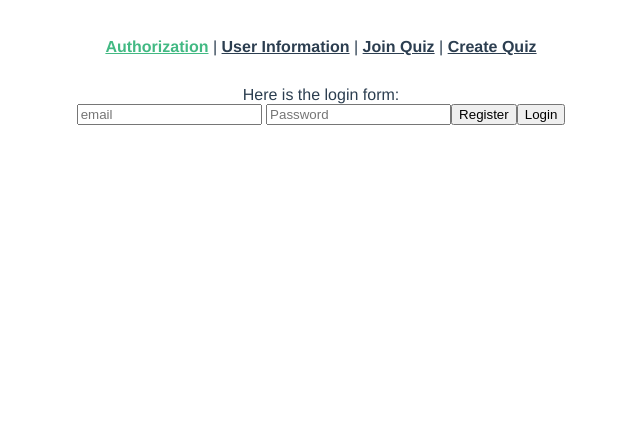
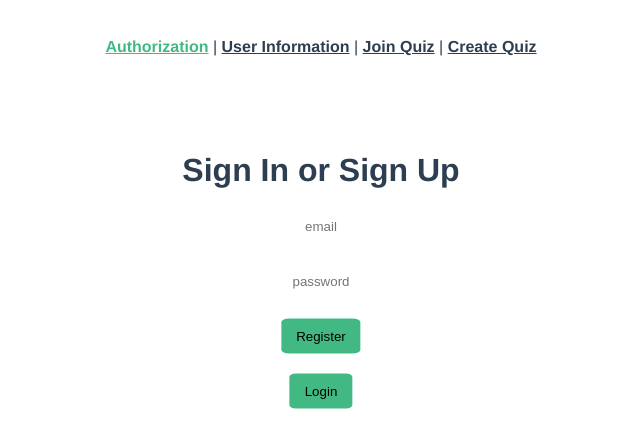
Before and after one commit to IU-IPOD-F20/map-projects-teamDoshirak, a Vue app in the folder quizgame/: page / in a window 1280 px wide. Shown: the top 448 px of the page, without its empty margins (319-959 px from the left). Built offline with nearby package versions, Linux system fonts and the light colour scheme; no server answers.

Commit message:
added functionality & styles

```diff
--- a/quizgame/package.json
+++ b/quizgame/package.json
@@ -13,8 +13,11 @@
     "core-js": "^3.6.5",
     "firebase": "^7.24.0",
     "safe-json-stringify": "^1.2.0",
+    "uuid": "^8.3.2",
     "vue": "^2.6.11",
-    "vue-router": "^3.2.0"
+    "vue-router": "^3.2.0",
+    "sass-loader": "^8.0.2",
+    "node-sass": "^4.13.1"
   },
   "devDependencies": {
     "@vue/cli-plugin-babel": "~4.5.0",
--- /dev/null
+++ b/quizgame/src/assets/styles.scss
@@ -0,0 +1,47 @@
+@import "./variables.scss";
+
+.col {
+    display: flex;
+    flex-direction: column;
+    align-items: center;
+}
+.mt-small {
+    margin-top: 20px;
+}
+.header {
+    font-size: 32px;
+    font-weight: bold;
+    color: #2c3e50;
+}
+.semiheader {
+    font-weight: bold;
+    color: #2c3e50;
+}
+.questiontxt {
+    font-size: 24px;
+    color: #2c3e50;
+}
+
+.btn {
+    cursor: pointer;
+    border: none;
+    background-color: #42b983;;
+    padding: 10px 15px;
+    border-radius: 10%;
+}
+
+.centered {
+    position: fixed;
+    top: 35%;
+    left: 50%;
+    /* bring your own prefixes */
+    transform: translate(-50%, -50%);
+  }
+
+.field {
+    width: 100%;
+    text-align: center;
+    text-transform: lowercase;
+    padding: 10px 25px;
+    border: none;
+}
--- /dev/null
+++ b/quizgame/src/assets/variables.scss
@@ -0,0 +1 @@
+$main-color: red;
--- a/quizgame/src/main.js
+++ b/quizgame/src/main.js
@@ -3,6 +3,7 @@ import App from './App.vue'
 import router from './router'
 // import store from './store'
 import { auth } from './firebase'
+import './assets/styles.scss'
 
 Vue.config.productionTip = false
 
--- a/quizgame/src/views/Authorization.vue
+++ b/quizgame/src/views/Authorization.vue
@@ -1,13 +1,11 @@
 <template>
-  <div class="home">
-    <div>Here is the login form:</div>
-    <div>
-      {{email}}
-      <input type="text" id="email" name="email" v-model="email" placeholder="email" />
-      {{password}}
-      <input type="password" id="#password" name="password" v-model="password" placeholder="Password" />
-      <button type="button" id="registerer" v-on:click="register()">Register</button>
-      <button type="button" id="loginer" v-on:click="login()">Login</button>
+  <div class="centered">
+    <div class="header">Sign In or Sign Up</div>
+    <div class="col mt-small">
+      <input type="text" id="email" name="email" v-model="email" placeholder="email" class="field" />
+      <input type="password" id="#password" name="password" v-model="password" placeholder="Password" class="mt-small field" />
+      <button type="button" id="registerer" class="mt-small btn" v-on:click="register()">Register</button>
+      <button type="button" id="loginer" class="mt-small btn" v-on:click="login()">Login</button>
     </div>
   </div>
 </template>
--- a/quizgame/src/views/CreateQuiz.vue
+++ b/quizgame/src/views/CreateQuiz.vue
@@ -0,0 +1,87 @@
+<template>
+  <div class="centered">
+      <span class="header" v-if="stage!=2">Create your own quiz!</span>
+    <div v-if="stage==0" class="col">
+        <input type="text" name="quizname" v-model="quizname" placeholder="Enter quiz name..." id="qizname" class="mt-small field">
+        <button @click="createinit" class="mt-small btn">Next</button>
+    </div>
+    <div v-if="stage==1">
+        <div class="mt-small">
+            <span class="mt-small semiheader">Question {{questionnumber}}</span>
+            <div class="col">
+                <input type="text" name="questiontext" id="questiontext" v-model="questiontext" placeholder="Enter question" class="mt-small field">
+                <input type="text" name="opt1" id="opt1" v-model="opt1" placeholder="Answer option 1" class="mt-small field">
+                <input type="text" name="opt2" id="opt2" v-model="opt2" placeholder="Answer option 2" class="mt-small field">
+                <input type="text" name="opt3" id="opt3" v-model="opt3" placeholder="Answer option 3" class="mt-small field">
+                <input type="text" name="opt4" id="opt4" v-model="opt4" placeholder="Answer option 4" class="mt-small field">
+                <input type="text" name="correctanswer" id="correctanswer" v-model="correctanswer" placeholder="Enter correct answer" class="mt-small field">
+                <button @click="questionadder" class="mt-small btn">Add question</button>
+                <button @click="stage=2" class="mt-small btn">Finish</button>
+            </div>
+        </div>
+    </div>
+    <div v-if="stage==2" class="mt-small header">
+        Congratulations! <br> <br> You have created the "{{quizname}}" quiz!
+    </div>
+  </div>
+</template>
+
+<script>
+import { db } from '@/firebase'
+
+export default {
+  name: 'Quiz',
+  components: {
+
+  },
+  data() {
+    return {
+      quizname: '',
+      stage: 0,
+      questionnumber: 1,
+      questionid: '',
+      questiontext: '',
+      opt1: '',
+      opt2: '',
+      opt3: '',
+      opt4: '',
+      correctanswer: '',
+      objectpusher: {},
+      questionpusher: {}
+    };
+  },
+  methods: {
+    createinit() {
+        this.stage = 1;
+        // this.quizid = this.create_UUID();
+        // console.log('quiz id:', this.quizid);
+    },
+    create_UUID(){
+        var dt = new Date().getTime();
+        var uuid = 'xxxxxxxx-xxxx-4xxx-yxxx-xxxxxxxxxxxx'.replace(/[xy]/g, function(c) {
+            var r = (dt + Math.random()*16)%16 | 0;
+            dt = Math.floor(dt/16);
+            return (c=='x' ? r :(r&0x3|0x8)).toString(16);
+        });
+        return uuid;
+    },
+    async questionadder() {
+        this.questionid = this.create_UUID();
+        this.objectpusher[this.questionnumber] = this.questionid;
+        this.questionpusher['answerOptions'] = [this.opt1, this.opt2, this.opt3, this.opt4];
+        this.questionpusher['correctAnswer'] = this.correctanswer;
+        this.questionpusher['questionText'] = this.questiontext;
+
+        // Add a new document in collection "cities" with ID 'LA'
+        const res = await db.collection('quizzes').doc(this.quizname).set(this.objectpusher);
+        console.log(res);
+        const res2 = await db.collection('questions').doc(this.questionid).set(this.questionpusher);
+        console.log(res2);
+        this.questionnumber = this.questionnumber + 1;
+    },
+  },
+  async beforeMount() {
+
+  },
+}
+</script>
--- a/quizgame/src/views/Quiz.vue
+++ b/quizgame/src/views/Quiz.vue
@@ -1,22 +1,26 @@
 <template>
-  <div class="home">
-    <div>
-      <input type="text" id="searcher" name="quizName" v-model="quizName" placeholder="quizName" />
-      <button type="button" id="answerbutton" v-on:click="findQuiz()">Find quiz</button>
+  <div class="centered">
+    <div v-if="finderfield==1" class="col">
+      <span class="header">Find quiz by name</span>
+      <input type="text" id="searcher" name="quizName" v-model="quizName" placeholder="quizName" class="mt-small field" />
+      <button type="button" id="answerbutton" v-on:click="findQuiz()" class="mt-small btn">Find quiz</button>
     </div>
-    <div>
-      Quiz Questions:
-      <div>
-        <div>
-          {{currentQuestion.questionText}}
+    <div v-if="finderfield==0">
+      <span class="header">Quiz Question:</span>
+      <div v-if="nexxt!=3">
+        <div class="col mt-small">
+          <span class="questiontxt">{{currentQuestion.questionText}}</span>
           <!-- {{options}} -->
-          <select class="form-control" id="answerer" v-model="userAnsw" :required="true">
-            <option v-for="option in options" v-bind:key="option.id">{{ option }}</option>
+          <select class="mt-small" id="answerer" v-model="userAnsw" :required="true">
+            <option v-for="option in currentQuestion.answerOptions" v-bind:key="option.id">{{ option }}</option>
           </select>
         </div>
-        <div>{{final}}</div>
-        <button type="button" id="answbut" v-on:click="answer()">Answer</button>
-        <button type="button" v-if="nexxt==1" id="nextbut" v-on:click="contin()">Next Question</button>
+        <div class="mt-small">{{final}}</div>
+        <button type="button" v-if="nexxt!=1" id="answbut" v-on:click="answer()" class="mt-small btn">Answer</button>
+        <button type="button" v-if="nexxt==1" id="nextbut" v-on:click="contin()" class="mt-small btn">Next Question</button>
+      </div>
+      <div v-if="nexxt==3">
+        You have finished! your score is {{ score }} out of {{ kolichka }}
       </div>
     </div>
   </div>
@@ -32,7 +36,10 @@ export default {
   },
   data() {
     return {
+      finderfield: 1,
       currentQuiz: {},
+      score: 0,
+      kolichka: 0,
       currentQuestion: {},
       quesnum: 1,
       nexxt: 0,
@@ -64,27 +71,43 @@ export default {
       });
     },
     async answer(){
-      if (this.userAnsw===this.answ){
+      if (this.userAnsw===this.currentQuestion.correctAnswer){
+        this.score = this.score + 1;
+        this.kolichka = this.kolichka + 1;
         this.quesnum = this.quesnum + 1;
         const helper = this.currentQuiz[this.quesnum];
+        if (helper) {
           const quizFinderB = db.collection('questions').doc(helper);
           const snapshotB = await quizFinderB.get();
           this.currentQuestion = snapshotB.data();
         }
         else {
-        this.final = "Wrong! Correct answer is: " + this.answ;
+          this.final = '';
+          this.nexxt = 3;
+        }
+
+      }
+      else {
+        this.final = "Wrong! Correct answer is: " + this.currentQuestion.correctAnswer;
         this.nexxt = 1;
+        this.kolichka = this.kolichka + 1;
       }
     },
     async contin() {
         if (this.nexxt==1){
           this.quesnum = this.quesnum + 1;
           const helper = this.currentQuiz[this.quesnum];
+          if (helper) {
             const quizFinderB = db.collection('questions').doc(helper);
             const snapshotB = await quizFinderB.get();
             this.currentQuestion = snapshotB.data();
             this.final = '';
             this.nexxt = 0;
+          }
+          else {
+            this.final = '';
+            this.nexxt = 3;
+          }
         }
         this.quesnum = this.quesnum + 1;
     },
@@ -114,6 +137,7 @@ export default {
       const snapshotB = await quizFinderB.get();
       console.log(safeJsonStringify(snapshotB.data()));
       this.currentQuestion = snapshotB.data();
+      this.finderfield = 0;
     },
   },
   async beforeMount() {
--- a/quizgame/src/views/UserInfo.vue
+++ b/quizgame/src/views/UserInfo.vue
@@ -1,8 +1,8 @@
 <template>
-  <div class="home">
-    User Info
-    <div>User ID: {{userId}}</div>
-    <div>User email: {{userEmail}}</div>
+  <div class="centered">
+    <span class="header">User Info</span>
+    <div class="mt-small"><span class="semiheader">User ID: </span>{{userId}}</div>
+    <div class="mt-small"><span class="semiheader">User email: </span>{{userEmail}}</div>
   </div>
 </template>
 
```
Also changed, not shown: quizgame/src/vue.config.js (added, +9 -0 lines), 1 other file (tests, documents, lock files or other folders). Lines whose indentation alone changed are shown as unchanged.
